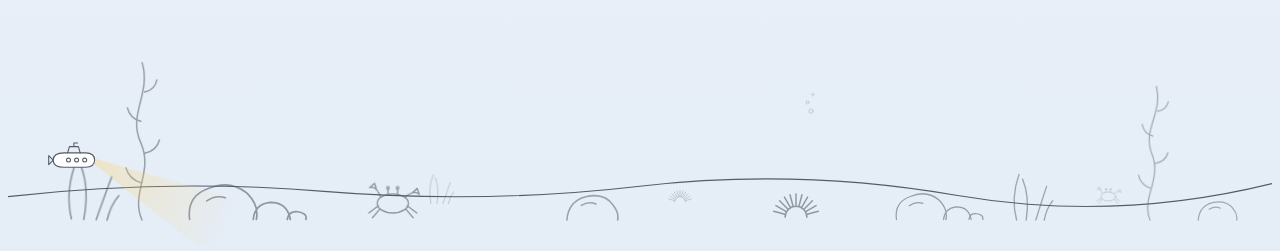
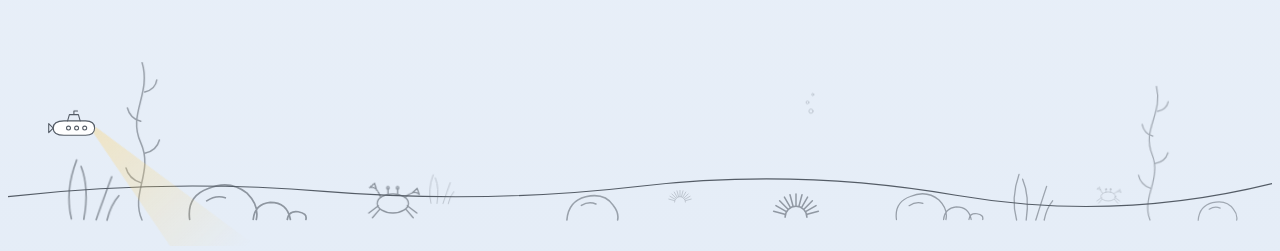
Before and after one commit to Parker-McDonnell/Parker-McDonnell.github.io, a Jekyll site: the page concepts/ma-slideshow/index.html, which Jekyll copies as it is, in a window 1280 px wide. Shown: the part 2713-2964 px from the top of the page. Built offline with Jekyll 4.4.1, drawn with Linux system fonts in a browser that asks for light colours.

Commit message:
Explorer submarine: higher off the sea floor, lamp angled further down
Co-Authored-By: Claude Opus 5.5 <noreply@anthropic.com>

```diff
--- a/concepts/ma-slideshow/index.html
+++ b/concepts/ma-slideshow/index.html
@@ -95,16 +95,16 @@ body { overflow-x: clip; background: var(--paper); color: var(--ink); font: 400
 .beat { animation-duration: calc(3.2s * var(--pace, 1)); }
 @keyframes beat { 0%, 100% { transform: translateY(0) scale(1, 1); } 20% { transform: translateY(-5px) scale(.84, 1.08); } }
 /* the explorer: patrols the floor slowly, stopping at each end to look around, its lamp sweeping down over the creatures */
-.explorer { position: absolute; bottom: 4.6rem; left: 3%; width: 54px; height: 29px; color: var(--line); animation: patrol 150s ease-in-out infinite; }
+.explorer { position: absolute; bottom: 6.6rem; left: 3%; width: 54px; height: 29px; color: var(--line); animation: patrol 150s ease-in-out infinite; }
 .explorer .facing { position: absolute; inset: 0; animation: face 150s linear infinite; }
 .explorer svg { position: absolute; overflow: visible; }
 .explorer .hull { inset: 0; width: 100%; height: 100%; fill: none; stroke: currentColor; stroke-width: 1.2; stroke-linecap: round; stroke-linejoin: round; animation: hover 7s ease-in-out infinite; }
 .explorer .hull path:first-child { fill: var(--paper); }
-.explorer .lamp { left: 88%; top: 62%; width: 150px; height: 64px; transform-origin: 0 50%; transform: translateY(-50%) rotate(28deg); animation: sweep 11s ease-in-out infinite alternate; }
+.explorer .lamp { left: 88%; top: 62%; width: 190px; height: 70px; transform-origin: 0 50%; transform: translateY(-50%) rotate(45deg); animation: sweep 11s ease-in-out infinite alternate; }
 .explorer .lamp path { fill: url(#exBeam); stroke: none; }
 @keyframes patrol { 0%, 8% { left: 3%; } 42%, 58% { left: calc(94% - 54px); } 92%, 100% { left: 3%; } }
 @keyframes face { 0%, 49.8% { transform: scaleX(1); } 50%, 99.8% { transform: scaleX(-1); } 100% { transform: scaleX(1); } }
-@keyframes sweep { from { transform: translateY(-50%) rotate(14deg); } to { transform: translateY(-50%) rotate(40deg); } }
+@keyframes sweep { from { transform: translateY(-50%) rotate(34deg); } to { transform: translateY(-50%) rotate(58deg); } }
 @keyframes surface { 0% { transform: translateY(0); opacity: 0; } 15%, 80% { opacity: 1; } 100% { transform: translateY(var(--rise, -3rem)); opacity: 0; } }
 .surface { animation: surface 12s ease-in infinite; }
 @keyframes drift { to { transform: translateX(-50%); } }
```
